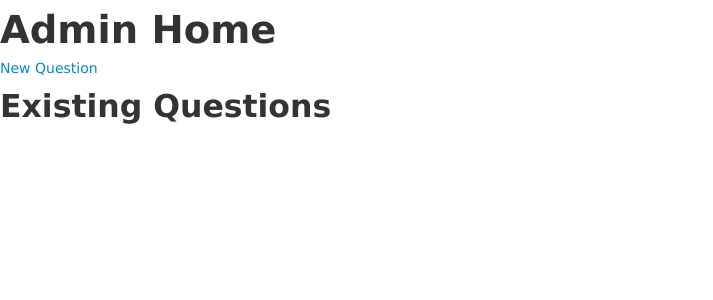
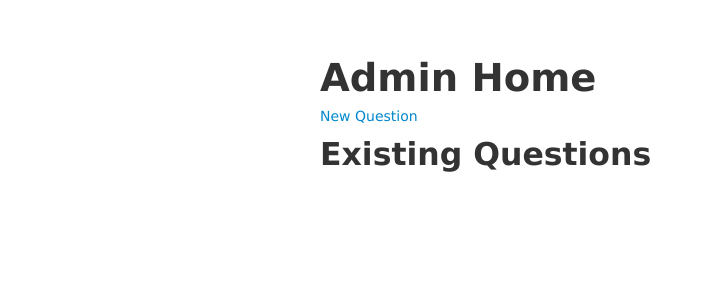
Before and after one commit to sharadmv/question-bank, a Node server app: page /admin in a window 1280 px wide. Shown: the part 102-402 px from the top of the page, without its empty margins (0-713 px from the left). Run offline with Node 20, Linux system fonts and the light colour scheme; data that the repository does not hold is empty; some libraries are stand-ins or nearby versions.

Commit message:
Home page done, need to do a login page and a question view page

```diff
--- a/public/css/style.css
+++ b/public/css/style.css
@@ -69,3 +69,14 @@ button:hover {
 button:active {
     background-color:#252C58;
 }
+
+div#contents {
+    position:absolute;
+    top:150px;
+    left:25%;
+}
+
+div#questionList {
+    text-align:left;
+    text-color:black;
+}
--- a/views/question.jade
+++ b/views/question.jade
@@ -3,4 +3,5 @@ extends layout
 block content
   script(src='/js/questions.js')
   script(src='/js/question.js')
+  link(rel='stylesheet', href='/css/questions.css')
   #question
```
Also changed, not shown: public/css/home.css (+1 -16 lines).
